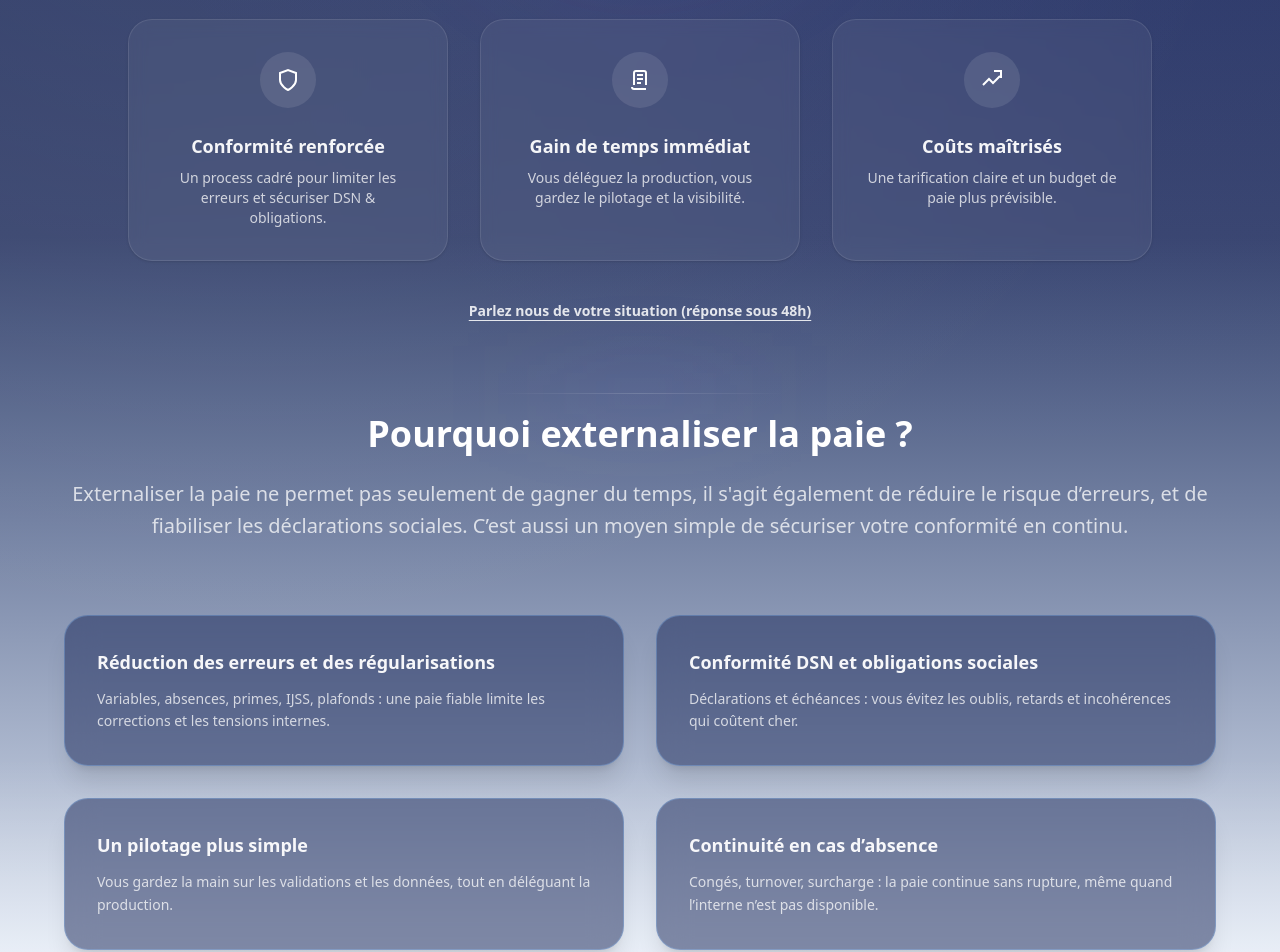
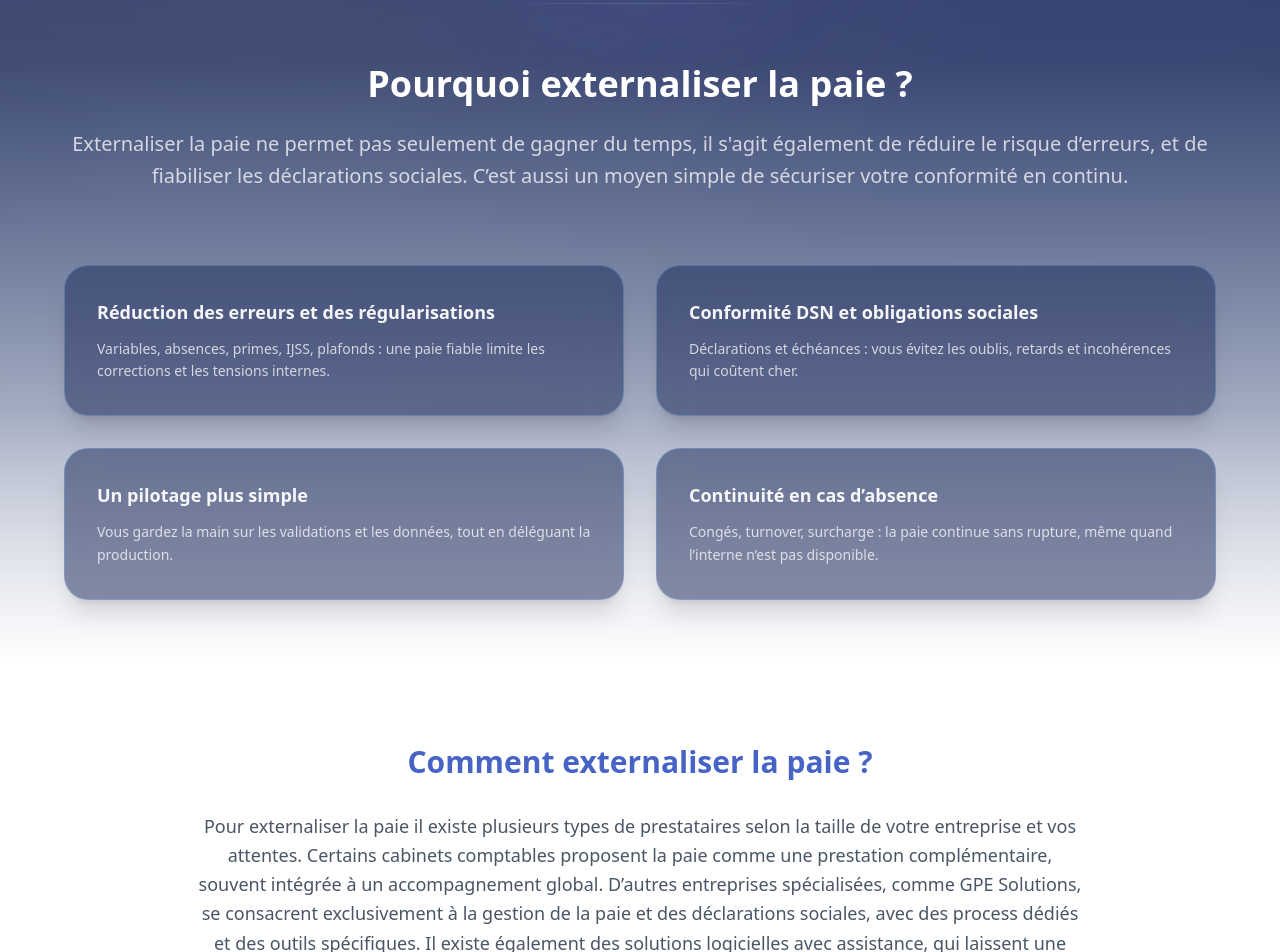
Before and after one commit to bassemshili3-cpu/gpe-solutions, a Next.js app: page /externaliser-la-paie in a window 1280 px wide. Shown: the part 540-1492 px from the top of the page. Built offline with nearby package versions, Linux system fonts and the light colour scheme.

Commit message:
Update 8.0

```diff
--- a/app/externaliser-la-paie/page.tsx
+++ b/app/externaliser-la-paie/page.tsx
@@ -55,7 +55,7 @@ export default function ExternaliserLaPaiePage() {
         />
 
         {/* WRAPPER */}
-        <div className="relative overflow-x-hidden overflow-y-visible bg-gradient-to-b from-blue-950 via-blue-950/85 to-blue-50">
+        <div className="relative overflow-x-hidden overflow-y-visible bg-gradient-to-b from-blue-950 via-blue-950/85 to-white">
           {/* Mesh / aurora global */}
           <div className="pointer-events-none absolute inset-0">
             <div className="absolute -top-40 -left-40 h-[520px] w-[520px] rounded-full bg-blue-500/12 blur-3xl" />
@@ -143,91 +143,8 @@ export default function ExternaliserLaPaiePage() {
                   Voir les avantages
                 </a>
               </div>
+</div>
 
-              {/* 3 cards (style identique) */}
-              <div className="mt-12 grid grid-cols-1 md:grid-cols-3 gap-8">
-                <div className="group rounded-3xl border border-white/10 bg-white/5 p-8 text-center shadow-sm backdrop-blur transition-all duration-200 ease-out transform-gpu hover:-translate-y-1 hover:shadow-md hover:border-white/20">
-                  <div className="mx-auto flex h-14 w-14 items-center justify-center rounded-full bg-white/10 text-white transition group-hover:scale-[1.03]">
-                    <svg
-                      xmlns="http://www.w3.org/2000/svg"
-                      viewBox="0 0 24 24"
-                      fill="none"
-                      stroke="currentColor"
-                      strokeWidth="2"
-                      className="h-6 w-6"
-                      aria-hidden="true"
-                    >
-                      <path d="M12 22s8-4 8-10V5l-8-3-8 3v7c0 6 8 10 8 10Z" />
-                    </svg>
-                  </div>
-                  <h2 className="mt-6 text-lg font-semibold text-white/95">
-                    Conformité renforcée
-                  </h2>
-                  <p className="mt-2 text-sm text-white/75">
-                    Un process cadré pour limiter les erreurs et sécuriser DSN & obligations.
-                  </p>
-                </div>
-
-                <div className="group rounded-3xl border border-white/10 bg-white/5 p-8 text-center shadow-sm backdrop-blur transition-all duration-200 ease-out transform-gpu hover:-translate-y-1 hover:shadow-md hover:border-white/20">
-                  <div className="mx-auto flex h-14 w-14 items-center justify-center rounded-full bg-white/10 text-white transition group-hover:scale-[1.03]">
-                    <svg
-                      xmlns="http://www.w3.org/2000/svg"
-                      viewBox="0 0 24 24"
-                      fill="none"
-                      stroke="currentColor"
-                      strokeWidth="2"
-                      className="h-6 w-6"
-                      aria-hidden="true"
-                    >
-                      <path d="M4 19a2 2 0 0 0 2 2h12" />
-                      <path d="M6 17V5a2 2 0 0 1 2-2h8a2 2 0 0 1 2 2v12" />
-                      <path d="M9 7h6" />
-                      <path d="M9 11h6" />
-                      <path d="M9 15h4" />
-                    </svg>
-                  </div>
-                  <h2 className="mt-6 text-lg font-semibold text-white/95">
-                    Gain de temps immédiat
-                  </h2>
-                  <p className="mt-2 text-sm text-white/75">
-                    Vous déléguez la production, vous gardez le pilotage et la visibilité.
-                  </p>
-                </div>
-
-                <div className="group rounded-3xl border border-white/10 bg-white/5 p-8 text-center shadow-sm backdrop-blur transition-all duration-200 ease-out transform-gpu hover:-translate-y-1 hover:shadow-md hover:border-white/20">
-                  <div className="mx-auto flex h-14 w-14 items-center justify-center rounded-full bg-white/10 text-white transition group-hover:scale-[1.03]">
-                    <svg
-                      xmlns="http://www.w3.org/2000/svg"
-                      viewBox="0 0 24 24"
-                      fill="none"
-                      stroke="currentColor"
-                      strokeWidth="2"
-                      className="h-6 w-6"
-                      aria-hidden="true"
-                    >
-                      <path d="M3 17l6-6 4 4 7-7" />
-                      <path d="M21 10V3h-7" />
-                    </svg>
-                  </div>
-                  <h2 className="mt-6 text-lg font-semibold text-white/95">
-                    Coûts maîtrisés
-                  </h2>
-                  <p className="mt-2 text-sm text-white/75">
-                    Une tarification claire et un budget de paie plus prévisible.
-                  </p>
-                </div>
-              </div>
-
-              <div className="mt-10 flex justify-center">
-                <a
-                  href="#contact"
-                  className="text-sm font-semibold text-white/85 underline underline-offset-4 hover:text-white"
-                >
-                  Parlez nous de votre situation (réponse sous 48h)
-                </a>
-              </div>
-            </div>
-          </section>
 
           {/* TRANSITION LINE */}
           <div className="mt-8 flex justify-center">
@@ -236,7 +153,7 @@ export default function ExternaliserLaPaiePage() {
               <div className="absolute -inset-x-8 -inset-y-6 bg-gradient-to-r from-transparent via-indigo-500/10 to-transparent blur-2xl" />
             </div>
           </div>
-
+</section>
           {/* SECTION: Avantages */}
           <section id="avantages" className="relative z-10 pt-10 pb-16 px-6 bg-transparent">
             <div className="max-w-6xl mx-auto">
@@ -287,7 +204,23 @@ export default function ExternaliserLaPaiePage() {
         <h2 className="mt-20 text-3xl md:text-3xl font-bold text-blue-800/80 text-center">
                 Comment externaliser la paie ?
               </h2>
+             <div className="mt-8 max-w-4xl mx-auto text-center space-y-4">
+          <p className="text-lg text-gray-600 leading-relaxed">
+            Pour externaliser la paie il existe plusieurs types de prestataires
+             selon la taille de votre entreprise et vos attentes. Certains cabinets comptables
+             proposent la paie comme une prestation complémentaire, souvent intégrée à un
+             accompagnement global. D’autres entreprises spécialisées, comme GPE Solutions, se consacrent exclusivement
+             à la gestion de la paie et des déclarations sociales, avec des process dédiés et des
+             outils spécifiques. Il existe également des solutions logicielles avec assistance,
+             qui laissent une partie de la production à la charge de l’entreprise. Le choix dépend
+             généralement du volume de salariés, du budget, de la complexité
+             sociale et du besoin d’accompagnement au quotidien.
+          </p>
 
+          <p className="mt-8 text-lg text-gray-600 leading-relaxed">
+            Une fois votre prestataire de paie choisi, il faut organiser l'externalisation avec celui-ci.
+            Le processus est généralement le suivant:</p>
+        </div>
         {/* Timeline chevrons (SVG) : bordure noire affinée + couleurs douces */}
         <div className="mt-12">
           <div className="mx-auto max-w-6xl">
```
Also changed, not shown: components/ChoisirPrestataireSection.tsx (+51 -54 lines).
